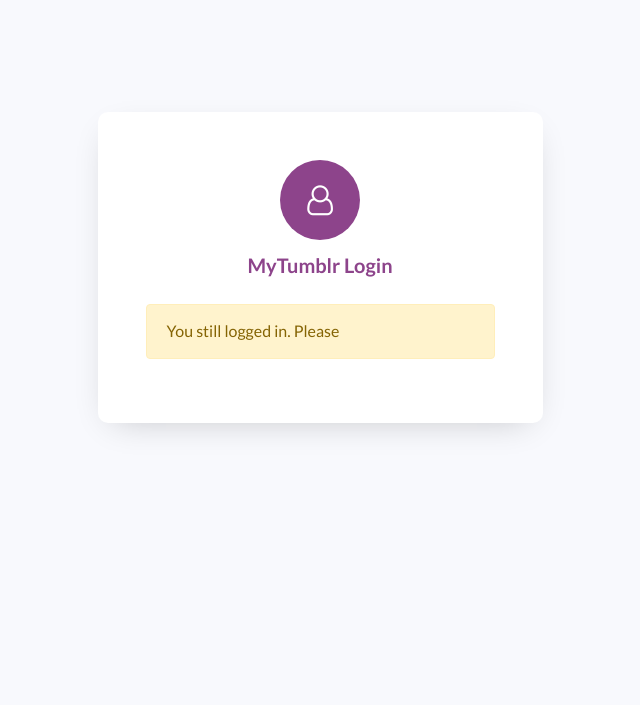
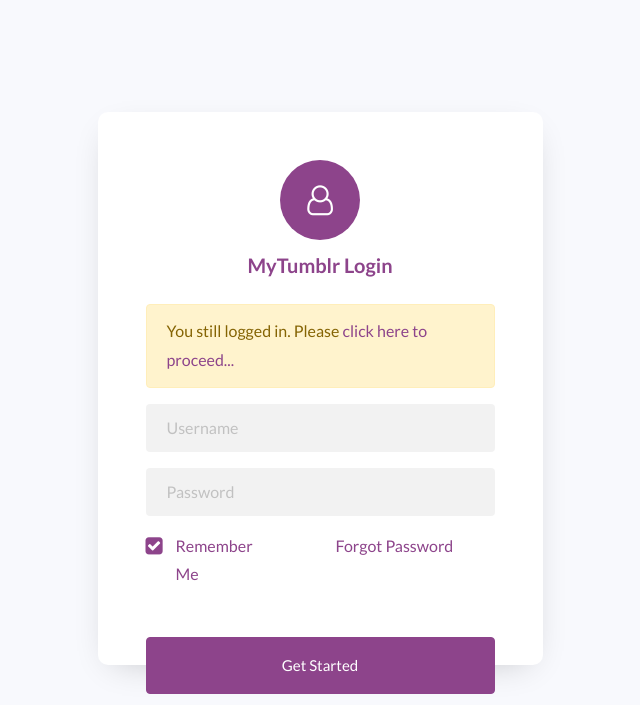
Before and after one commit to ReynanYap/act5-MyTumblr-Yap, a PHP site: page /index.php in a window 1280 px wide. Shown: the top 705 px of the page, without its empty margins (320-960 px from the left). Run offline with PHP 8.4, Linux system fonts and the light colour scheme; the visitor is signed in with stand-in values (Sample User, id 1).

Commit message:
login added

```diff
--- a/index.php
+++ b/index.php
@@ -76,10 +76,9 @@ if(isset($_REQUEST['login_button']) === true){
 						  else if (isset($_REQUEST['loginfirst']) === true){
 							echo "<div class='alert alert-info' role='alert'> Please login first </div>";
 						}
-						else if (isset($_SESSION['ses_username']) === true){
-							echo "<div class='alert alert-warning' role='alert'> You still logged in. Please <a href='account.php> click here <a> to proceed... </div>";
+						  else if (isset($_SESSION['ses_username']) === true){
+							echo "<div class='alert alert-warning' role='alert'> You still logged in. Please <a href='account.php'> click here to proceed...<a/>  </div>";
 						}
-
 						  ?>
 		      			<input type="text" class="form-control rounded-left" placeholder="Username" name="form_username" required>
 		      		</div>
```
